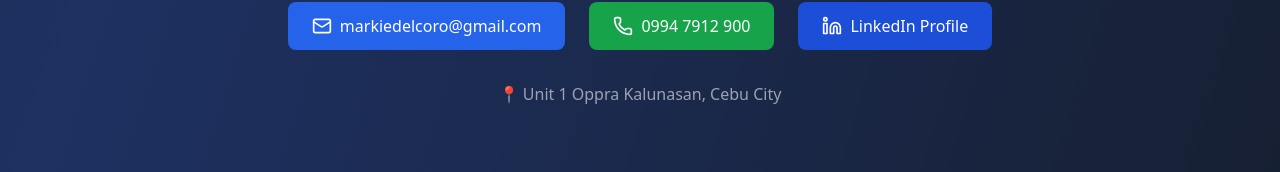
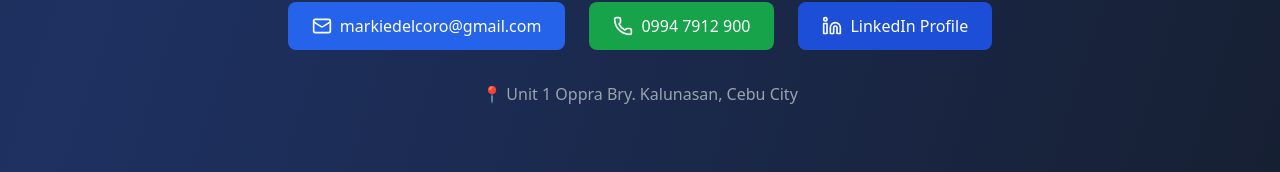
Before and after one commit to markiedelcoro-mac/my-portfolio, a React (Create React App) app: page / in a window 1280 px wide. Shown: the part 3808-3980 px from the top of the page. Built offline with nearby package versions, Linux system fonts and the light colour scheme.

Commit message:
Add bry. on pin address

```diff
--- a/src/App.js
+++ b/src/App.js
@@ -340,7 +340,7 @@ export default function Portfolio() {
             </a>
           </div>
           <p className="text-gray-400 mt-8">
-            📍 Unit 1 Oppra Kalunasan, Cebu City
+            📍 Unit 1 Oppra Bry. Kalunasan, Cebu City
           </p>
         </div>
       </section>
```
